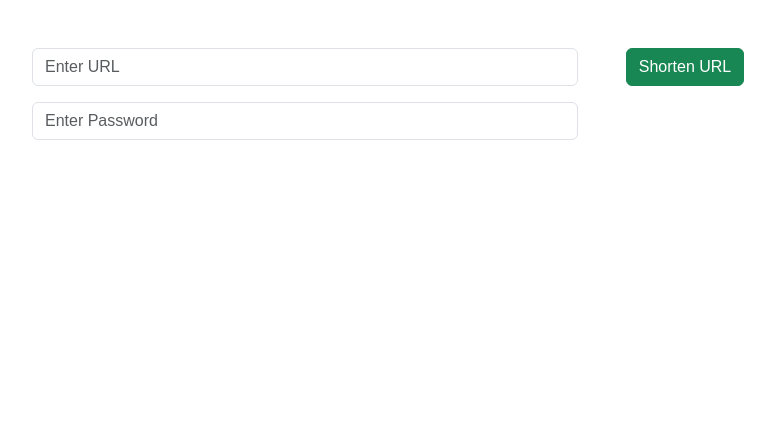
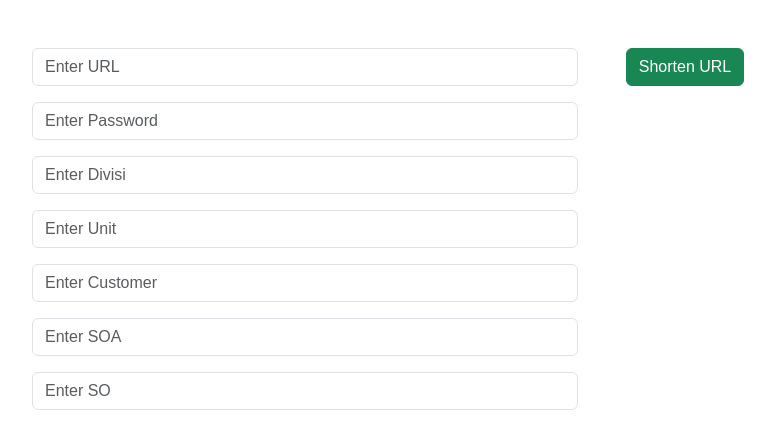
Before and after one commit to IDS-IT24/qrcode, a Next.js app: page / in a window 1280 px wide. Shown: the top 446 px of the page, without its empty margins (240-1015 px from the left). Built offline with nearby package versions, Linux system fonts and the light colour scheme; no server answers.

Commit message:
update form

```diff
--- a/src/app/page.js
+++ b/src/app/page.js
@@ -9,6 +9,11 @@ export default function Home() {
   const [url, setUrl] = useState('');
   const [shortLink, setShortLink] = useState('');
   const [password, setPassword] = useState('');
+  const [divisi, setDivisi] = useState('');
+  const [unit, setUnit] = useState('');
+  const [customer, setCustomer] = useState('');
+  const [soa, setSoa] = useState('');
+  const [so, setSo] = useState('');
 
   const handleSubmit = async () => {
     let formattedUrl = url;
@@ -19,20 +24,29 @@ export default function Home() {
     }
 
     const slug = Math.random().toString(36).substring(2, 8); // Generate a random slug
-    const localIP = 'https://qrcode-ids.vercel.app'; // Replace this with your actual local IP
+    const localIP = 'https://qrcode-ids.vercel.app'; // Replace this with your actual deployed domain
     const newLink = `${localIP}/${slug}`;
 
-    // Store URL, password, and slug in Firestore
+    // Store URL, password, slug, and additional information in Firestore
     try {
       await addDoc(collection(db, 'urls'), {
         slug: slug,
-        originalUrl: formattedUrl, // Save the formatted URL with protocol
-        password: password, // Save password along with the URL
+        originalUrl: formattedUrl,
+        password: password,
+        divisi: divisi,
+        unit: unit,
+        customer: customer,
+        soa: soa,
+        so: so,
       });
       setShortLink(newLink);
     } catch (error) {
       console.error('Error storing URL: ', error);
     }
+  };
+
+  const handlePrint = () => {
+    window.print(); // Trigger print functionality
   };
 
   return (
@@ -53,6 +67,41 @@ export default function Home() {
             onChange={(e) => setPassword(e.target.value)}
             className="form-control mb-3"
           />
+          <input
+            type="text"
+            placeholder="Enter Divisi"
+            value={divisi}
+            onChange={(e) => setDivisi(e.target.value)}
+            className="form-control mb-3"
+          />
+          <input
+            type="text"
+            placeholder="Enter Unit"
+            value={unit}
+            onChange={(e) => setUnit(e.target.value)}
+            className="form-control mb-3"
+          />
+          <input
+            type="text"
+            placeholder="Enter Customer"
+            value={customer}
+            onChange={(e) => setCustomer(e.target.value)}
+            className="form-control mb-3"
+          />
+          <input
+            type="text"
+            placeholder="Enter SOA"
+            value={soa}
+            onChange={(e) => setSoa(e.target.value)}
+            className="form-control mb-3"
+          />
+          <input
+            type="text"
+            placeholder="Enter SO"
+            value={so}
+            onChange={(e) => setSo(e.target.value)}
+            className="form-control mb-3"
+          />
         </div>
         <div className="col-12 col-md-4 col-lg-2">
           <button onClick={handleSubmit} className="btn btn-success btn-block">
@@ -69,6 +118,19 @@ export default function Home() {
           <div className="d-flex justify-content-center mt-3">
             <QRCode value={shortLink} size={256} />
           </div>
+
+          <div className="mt-4 text-start">
+            <h4>Details</h4>
+            <p><strong>Divisi:</strong> {divisi}</p>
+            <p><strong>Unit:</strong> {unit}</p>
+            <p><strong>Customer:</strong> {customer}</p>
+            <p><strong>SOA:</strong> {soa}</p>
+            <p><strong>SO:</strong> {so}</p>
+          </div>
+
+          <button onClick={handlePrint} className="btn btn-primary mt-3">
+            Print Info & QR
+          </button>
         </div>
       )}
     </div>
```
